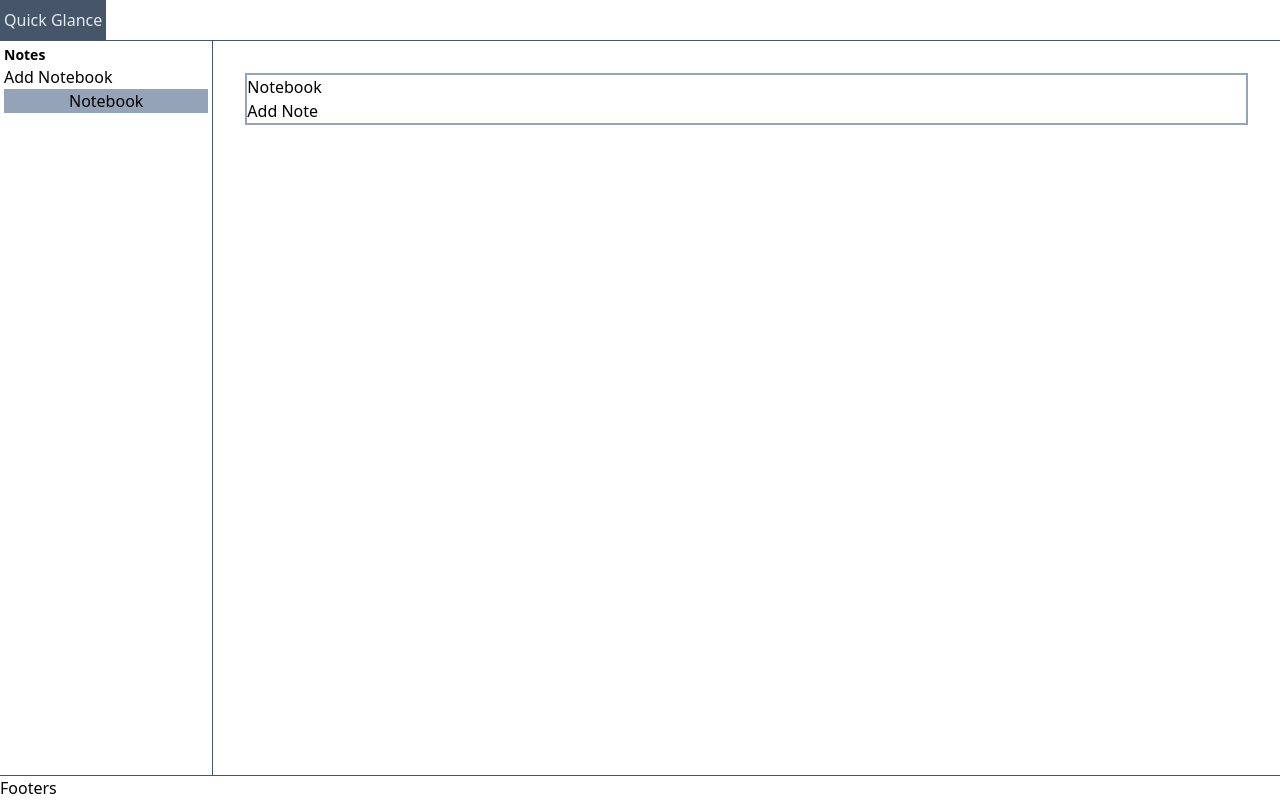
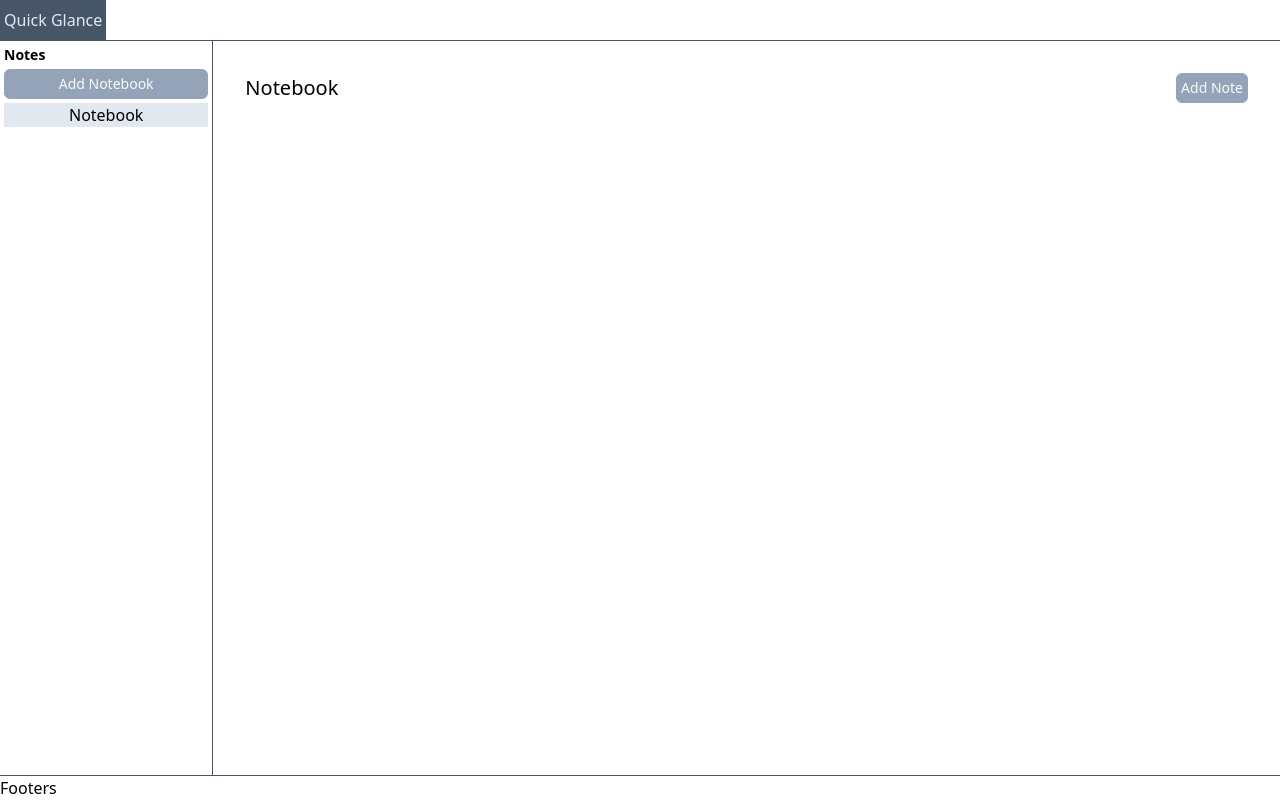
Before and after one commit to dayvidwhy/quick-glance, an Angular app: page / in a window 1280 px wide. Both pictures are taken after a click on the button "Add Notebook". Built offline with nearby package versions, Linux system fonts and the light colour scheme.

Commit message:
Render lists, can edit.

```diff
--- a/src/app/app.component.html
+++ b/src/app/app.component.html
@@ -12,35 +12,41 @@
                 <h2 class="w-full text-sm font-bold">
                     Notes
                 </h2>
-                <button (click)="addNotebook()">
+                <button class="transition-all block w-full my-1 p-1 text-sm bg-slate-400 text-slate-50 rounded-md hover:text-slate-400 hover:bg-slate-50 border border-slate-400" (click)="addNotebook()">
                     Add Notebook
                 </button>
                 <ul>
                     @for (notebook of notebooks; track $index) {
-                        <li [ngClass]="{ 'bg-slate-400': notebook.id === currentNoteBook?.id }">
+                        <li [ngClass]="{ 'bg-slate-200': notebook.id === currentNoteBook?.id }">
                             <button class="w-full" (click)="setNotebook(notebook)">
-                                {{ notebook.title }}
+                                {{ notebook.title.length > 10 ? notebook.title.substring(0, 10) + '...' : notebook.title}}
                             </button>
                         </li>
                     }
                 </ul>
             </div>
             <div class="w-10/12 overflow-auto p-8">
-                <div class="border-slate-400 border-2">
+                <div class="">
                     @if (currentNoteBook) {
-                        <h2>
-                            {{ currentNoteBook.title }}
-                        </h2>
-                        <button (click)="addNote()">
-                            Add Note
-                        </button>
-                        <ul>
+                        <div class="flex flex-row w-full justify-between">
+                            <input
+                                class="text-xl w-1/2 focus:ring-0 focus:ring-offset-0 focus:underline"
+                                [(ngModel)]="currentNoteBook.title"
+                                />
+                            <button class="transition-all p-1 text-sm bg-slate-400 text-slate-50 rounded-md hover:text-slate-400 hover:bg-slate-50 border border-slate-400" (click)="addNote()">
+                                Add Note
+                            </button>
+                        </div>
+                        <div class="w-full flex flex-col">
                             @for (note of currentNoteBook.notes; track $index) {
-                                <li>
-                                    {{ note }}
-                                </li>
+                                <div class="my-2 w-full border-l border-slate-400 bg-slate-100">
+                                    <textarea
+                                        [(ngModel)]="currentNoteBook.notes[$index]"
+                                        class="p-1 bg-inherit rounded block border-none resize-none border-slate-600 w-full">
+                                    </textarea>
+                                </div>
                             }
-                        </ul>
+                        </div>
                     }
                 </div>
             </div>
--- a/src/app/app.component.ts
+++ b/src/app/app.component.ts
@@ -1,6 +1,7 @@
 import { Component } from "@angular/core";
 import { RouterOutlet } from "@angular/router";
 import { CommonModule } from "@angular/common";
+import { FormsModule } from "@angular/forms";
 
 interface NoteBook {
     title: string;
@@ -10,7 +11,7 @@ interface NoteBook {
 @Component({
     selector: "app-root",
     standalone: true,
-    imports: [RouterOutlet, CommonModule],
+    imports: [RouterOutlet, CommonModule, FormsModule],
     templateUrl: "./app.component.html",
     styleUrl: "./app.component.css"
 })
@@ -38,7 +39,7 @@ export class AppComponent {
 
     addNote () {
         if (this.currentNoteBook) {
-            this.currentNoteBook.notes.push("new note");
+            this.currentNoteBook.notes.push(" ");
         }
     }
 }
```
